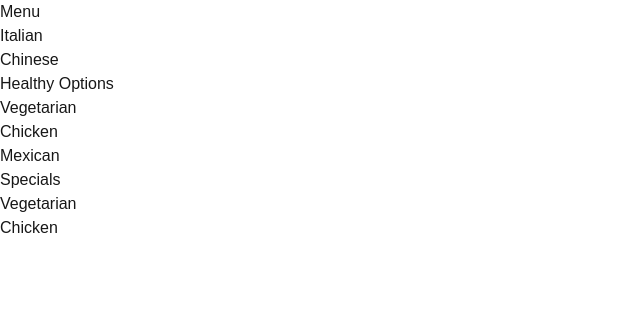
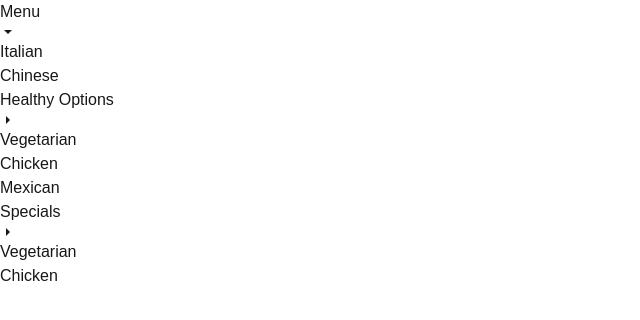
Before and after one commit to LinoXsama/componenty, a Next.js app: page / in a window 1280 px wide. Shown: the top 320 px of the page, without its empty margins (0-640 px from the left). Built offline with nearby package versions, Linux system fonts and the light colour scheme.

Commit message:
Remplacement des balises <a></a> par le composant built-in de NEXT JS & remplacement des icônes Font Awesome représentées par des balises <i></i>, par les icônes de react-icons !

```diff
--- a/components/dropdown-menu.jsx
+++ b/components/dropdown-menu.jsx
@@ -1,36 +1,41 @@
+import Link from "next/link";
+
+import { IoMdArrowDropdown } from "react-icons/io";
+import { IoMdArrowDropright } from "react-icons/io";
+
 
 const DropdownMenu = () => {
    return (
       <main id="dropdown">
          <button className="dropdown-toggle">
             <span>Menu</span>
-            <i className="fa-solid fa-caret-down"></i>
+            <IoMdArrowDropdown />
          </button>
 
          <ul className="menu">
-            <li className="menu-item"><a href="#">Italian</a></li>
-            <li className="menu-item"><a href="#">Chinese</a></li>
+            <li className="menu-item"><Link href="#">Italian</Link></li>
+            <li className="menu-item"><Link href="#">Chinese</Link></li>
             <li className="menu-item dropdown">
-               <a href="#" className="submenu-toggle">
+               <Link href="#" className="submenu-toggle">
                   <span>Healthy Options</span>
-                  <i className="fa-solid fa-caret-right"></i>
-               </a>
+                  <IoMdArrowDropright />
+               </Link>
                <ul className="submenu">
-                  <li className="submenu-item"><a href="#">Vegetarian</a></li>
-                  <li className="submenu-item"><a href="#">Chicken</a></li>
+                  <li className="submenu-item"><Link href="#">Vegetarian</Link></li>
+                  <li className="submenu-item"><Link href="#">Chicken</Link></li>
                   {/* More Submenu Items */}
                </ul>
             </li>
-            <li className="menu-item"><a href="#">Mexican</a></li>
+            <li className="menu-item"><Link href="#">Mexican</Link></li>
             <li className="menu-item dropdown">
-               <a href="#" className="submenu-toggle">
+               <Link href="#" className="submenu-toggle">
                   <span>Specials</span>
-                  <i className="fa-solid fa-caret-right"></i>
-               </a>
+                  <IoMdArrowDropright />
+               </Link>
                <ul className="submenu">
                   {/* SubMenu Items */}
-                  <li className="submenu-item"><a href="#">Vegetarian</a></li>
-                  <li className="submenu-item"><a href="#">Chicken</a></li>
+                  <li className="submenu-item"><Link href="#">Vegetarian</Link></li>
+                  <li className="submenu-item"><Link href="#">Chicken</Link></li>
                </ul>
             </li>
          </ul>
--- a/package.json
+++ b/package.json
@@ -9,9 +9,10 @@
     "lint": "next lint"
   },
   "dependencies": {
+    "next": "14.2.9",
     "react": "^18",
     "react-dom": "^18",
-    "next": "14.2.9"
+    "react-icons": "^5.3.0"
   },
   "devDependencies": {
     "postcss": "^8",
```
Also changed, not shown: 1 other file (tests, documents, lock files or other folders).
